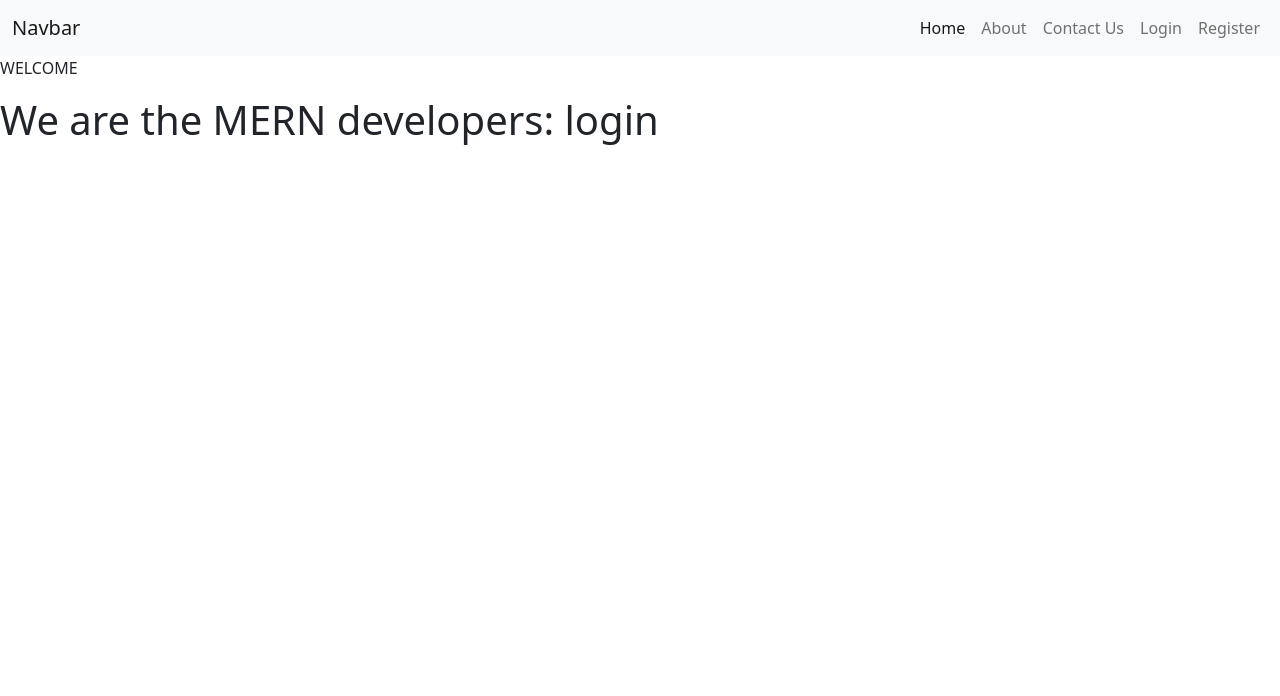
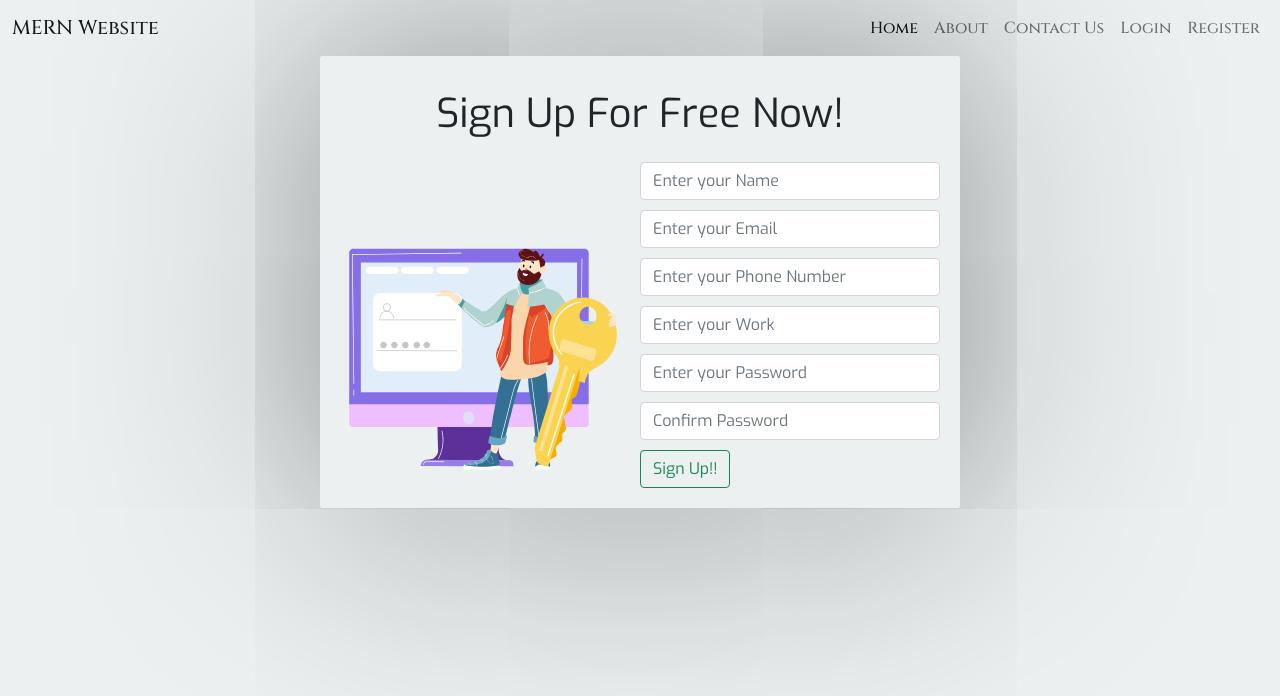
Before and after one commit to AryanSisodiya/MERN, a React (Create React App) app in the folder client/: page /signin in a window 1280 px wide. Shown: the top 696 px of the page. Built offline with nearby package versions, Linux system fonts and the light colour scheme.

Commit message:
login page and its css added

```diff
--- a/client/src/App.css
+++ b/client/src/App.css
@@ -0,0 +1,36 @@
+@import url("https://fonts.googleapis.com/css2?family=Cinzel:wght@500&display=swap");
+@import url("https://fonts.googleapis.com/css2?family=Exo&display=swap");
+
+nav {
+  font-family: "Cinzel", serif;
+}
+
+body {
+  background: #ecf0f1;
+}
+
+.container-center {
+  display: grid;
+  place-content: center;
+  height: 100%;
+  width: 100%;
+  font-size: 10px;
+}
+
+.login-container {
+  padding: 1em 2em;
+  box-shadow: 0rem 0rem 20rem rgb(0, 0, 0, 47%);
+  border-radius: 0.3em;
+  font-family: "Exo", sans-serif !important;
+}
+
+.login-grid-container {
+  display: grid;
+  grid-template-columns: repeat(2, 1fr);
+  justify-content: center;
+  align-items: center;
+}
+
+.form-fields {
+    margin-bottom: 1em;
+}
--- a/client/src/App.js
+++ b/client/src/App.js
@@ -9,7 +9,8 @@ import {
   Switch,
   Route
 } from "react-router-dom";
-import "./App.css"
+import "./App.css";
+import "bootstrap/dist/css/bootstrap.css"
 
 function App() {
   return (
--- a/client/src/components/Login.js
+++ b/client/src/components/Login.js
@@ -1,10 +1,42 @@
 import React from 'react'
 
 const Login = () => {
+
     return (
-        <div>
-            <p>WELCOME</p>
-            <h1>We are the MERN developers: login</h1>
+        <div className="container-center">
+            <div className="login-container">
+                <div className="heading text-center my-4" >
+                    <h1>Sign Up For Free Now!</h1>
+                </div>
+                <div className="login-grid-container">
+                    <div className="image">
+                        <img src="Images/img-login.svg" alt="Login" className="image-content-img card-img top" />
+                    </div>
+                    <form className="side-menu">
+                        <div className="form-fields">
+                            <input type="text" className="form-fields-inputs form-control" placeholder="Enter your Name" required />
+                        </div>
+                        <div className="form-fields">
+                            <input type="email" className="form-fields-inputs form-control" placeholder="Enter your Email" required />
+                        </div>
+                        <div className="form-fields">
+                            <input type="number" className="form-fields-inputs form-control" placeholder="Enter your Phone Number" required />
+                        </div>
+                        <div className="form-fields">
+                            <input type="text" className="form-fields-inputs form-control" placeholder="Enter your Work" required />
+                        </div>
+                        <div className="form-fields">
+                            <input type="password" className="form-fields-inputs form-control" placeholder="Enter your Password" autoComplete="Your Password here!" required />
+                        </div>
+                        <div className="form-fields">
+                            <input type="password" className="form-fields-inputs form-control" placeholder="Confirm Password" autoComplete="Your Password here!" required />
+                        </div>
+                        <div className="form-fields">
+                            <input type="button" className="form-fields-inputs btn btn-outline-success" value="Sign Up!!" />
+                        </div>
+                    </form>
+                </div>
+            </div>
         </div>
     )
 }
--- a/client/src/components/NavBar.js
+++ b/client/src/components/NavBar.js
@@ -5,9 +5,9 @@ import { Link } from "react-router-dom";
 const NavBar = () => {
     return (
         <>
-            <nav className="navbar navbar-expand-lg navbar-light bg-light">
+            <nav className="navbar navbar-expand-lg navbar-light">
                 <div className="container-fluid">
-                    <Link className="navbar-brand" to="#">Navbar</Link>
+                    <Link className="navbar-brand" to="/">MERN Website</Link>
                     <button className="navbar-toggler" type="button" data-bs-toggle="collapse" data-bs-target="#navbarSupportedContent" aria-controls="navbarSupportedContent" aria-expanded="false" aria-label="Toggle navigation">
                         <span className="navbar-toggler-icon"></span>
                     </button>
--- a/client/src/index.js
+++ b/client/src/index.js
@@ -3,6 +3,7 @@ import ReactDOM from 'react-dom';
 import App from './App';
 import reportWebVitals from './reportWebVitals';
 import { HelmetProvider } from "react-helmet-async";
+import "bootstrap/dist/css/bootstrap.css"
 
 ReactDOM.render(
   <React.StrictMode>
```
Also changed, not shown: client/public/Images/img-login.svg (added).
